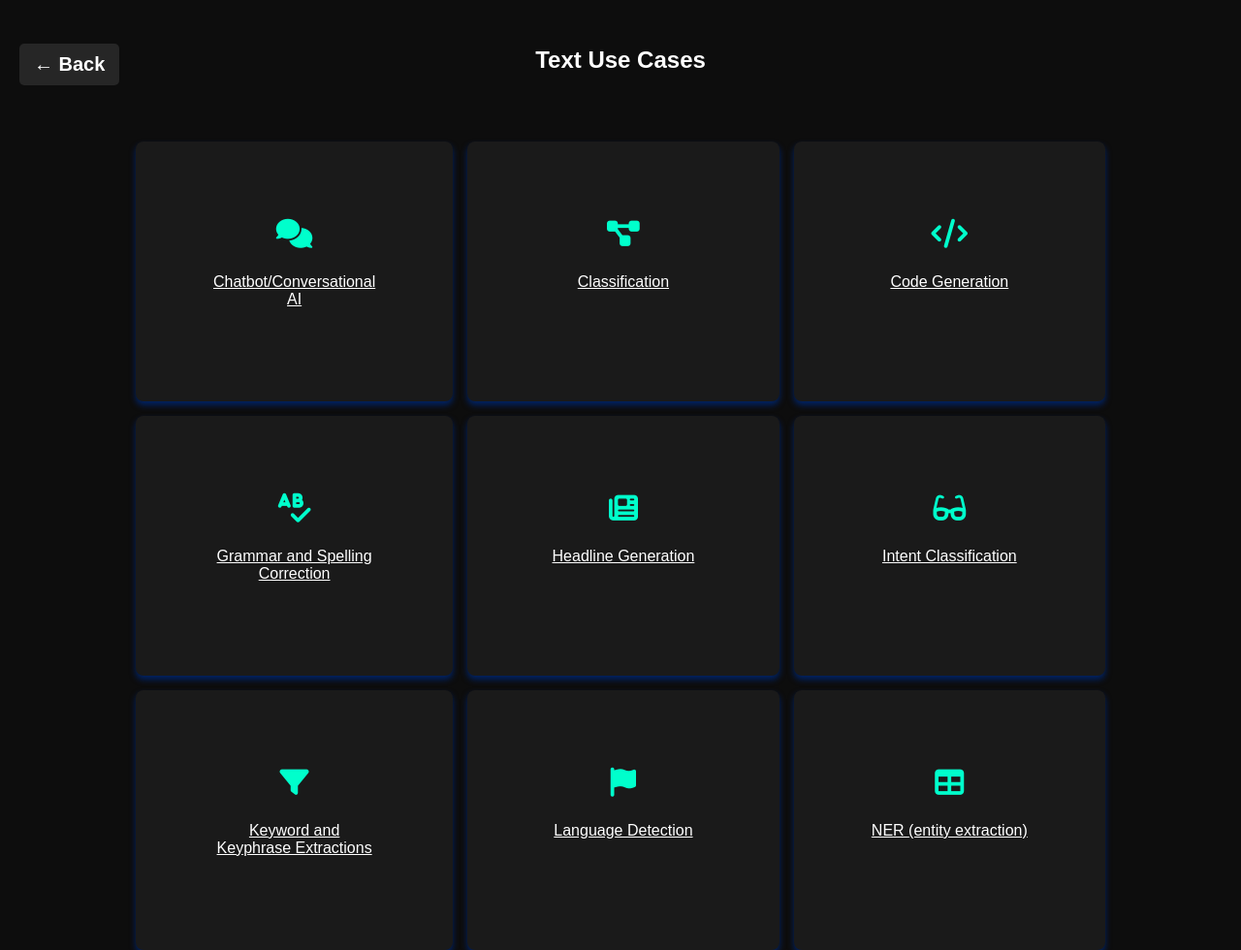
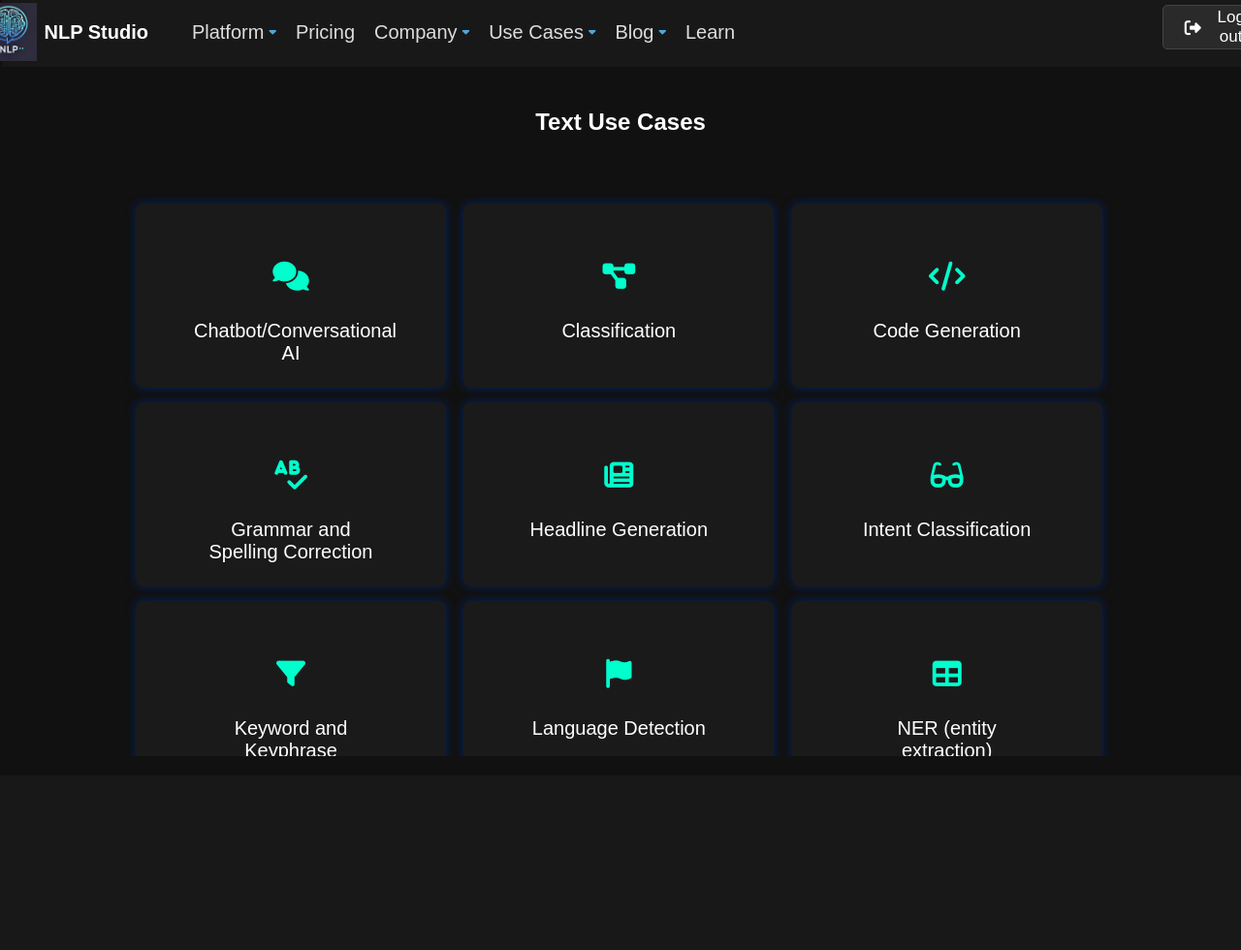
Before and after one commit to jayeshkherkar/NLP_APP, a Flask app: template templates/Features.html in a window 1280 px wide. Shown: the whole page at 97% size. After the commit the page ends 780 px from the top, so only its background shows below. Run offline with Flask 3, Linux system fonts and the light colour scheme; the template is opened without the code that fills it, so the values that code supplies are empty; some libraries are stand-ins or nearby versions.

Commit message:
add nav-bar to features page

```diff
--- a/templates/Features.html
+++ b/templates/Features.html
@@ -28,16 +28,25 @@
         /* Individual Box */
         .box {
             background: #1a1a1a;
-            padding: 80px;
+            padding: 60px;
             border-radius: 8px;
             text-align: center;
             transition: transform 0.3s, background 0.3s;
-            box-shadow: 0 4px 6px #002366;
+            box-shadow: 0 0px 10px #002366;
             cursor: pointer;
             opacity: 5; /* Initially hidden */
             transform: translateY(50px); /* Start from below */
             animation: fadeInUp 0s ease-out forwards;
+            height:70px;
+            width:200px;
+
+
         }
+        html, body {
+            overflow-x: hidden; /* Horizontal scroll disable */
+        }
+
+
 
         .box:hover {
             background:#002366;
@@ -50,50 +59,169 @@
             font-size: 30px;
             margin-bottom: 10px;
             color: #00ffcc;
+
         }
 
         .box p, .box a {
             color: white;
+            text-decoration:none;
+            font-size:20px;
+
         }
 
         /* Responsive Design */
         @media (max-width: 768px) {
             .container {
-                grid-template-columns: repeat(2, 1fr);
+                grid-template-columns: repeat(3, 1fr);
             }
         }
 
         @media (max-width: 480px) {
             .container {
-                grid-template-columns: repeat(1, 1fr);
+                grid-template-columns: repeat(3, 1fr);
             }
         }
+        /* Navbar Styling */
+        /* General Styles */
+        body {
+            margin: 0;
+            font-family: Arial, sans-serif;
+            background-color: #111;
+        }
 
-        .back-arrow {
-            position: absolute;
-            top: 45px;
-            left: 20px;
+        /* Navbar */
+        .navbar {
+            display: flex;
+            position: relative;
+            /*align-items: center;*/
+            justify-content: space-between;
+            background-color: #181818;
+            padding: 1vh 20vw;
+            height: 7vh;
+            width:63%;
+            left: -18.5px; /* Thoda left shift karne ke liye negative value */
+            right: +10px;
+            top: -23px;
+            font-size:1.5vw;
+
+        }
+
+        /* Logo Section */
+        .logo {
+            display: flex;
+            align-items: center;
+            margin-left: -280px;
+        }
+
+        .logo img {
+            width: 60px; /* Adjust logo size */
+            margin-right: 8px;
+
+        }
+
+        .logo span {
             color: white;
+            font-weight: bold;
             font-size: 20px;
+            bottom:2px;
+        }
+
+
+        /* Navbar Links */
+        .nav-links {
+            list-style: none;
+            display: flex;
+            align-items: center;
+            gap: 20px;  /* Add space between links */
+            padding: 5px 25px;
+            margin-left: 20px;
+            flex-grow: 1; /* Push logout button to right */
+        }
+
+        .nav-links li {
+            position: relative;
+        }
+
+        .nav-links a {
             text-decoration: none;
-            font-weight: bold;
-            background: rgba(255, 255, 255, 0.1);
-            padding: 10px 15px;
+            color: #ddd;
+            font-size: 20px;
+            transition: color 0.3s;
+            display: flex;
+            align-items: center;
+            gap: 5px;
+
+        }
+
+        .nav-links a:hover {
+            color: #4da8da;
+        }
+
+        /* Dropdown Icon Styling */
+        .nav-links i {
+            font-size: 12px;
+            color: #4da8da;
+        }
+
+        /* Logout Button */
+        .logout-btn {
+            background-color: #2a2a2a;
+            color: white;
+            border: 1px solid #444;
+            padding: 22px 22px;
             border-radius: 5px;
+            cursor: pointer;
+            font-size: 17px;
+            display: flex;
+            align-items: center;
+            gap: 5px;
+            width:120px;
+            height:30px;
+            align-items: center;  /* Vertical alignment */
+            justify-content: center;
+            margin-right: -35vh;
+            right:5vh;
         }
-        .back-arrow:hover {
-            background: rgba(255, 255, 255, 0.3);
+
+        .logout-btn:hover {
+            background-color: #444;
         }
+
+        /* Adjust Log Out Button Position */
+        .logout-container {
+            display: flex;
+            align-items: center;
+            justify-content: center;
+            padding-right: 20px;
+        }
+
+
+
     </style>
 </head>
 <body>
 
+    <nav class="navbar">
+        <div class="logo">
+            <img src="..//Images.png//nlp_logo_2.png" alt="Logo">
+            <span>NLP Studio</span>
+        </div>
+        <ul class="nav-links">
+            <li><a href="index.html">Platform <i class="fas fa-caret-down"></i></a></li>
+            <li><a href="index.html">Pricing</a></li>
+            <li><a href="index.html">Company <i class="fas fa-caret-down"></i></a></li>
+            <li><a href="Features.html">Use Cases <i class="fas fa-caret-down"></i></a></li>
+            <li><a href="index.html">Blog <i class="fas fa-caret-down"></i></a></li>
+            <li><a href="Features.html">Learn</a></li>
+        </ul>
+        <button class="logout-btn">
+            <i class="fas fa-sign-out-alt"></i> Log out
+        </button>
+    </nav>
 
     <div class = "Main_body">
 
-        <a href="index.html" class="back-arrow">
-            &#8592; Back
-        </a>
+
         <h2>Text Use Cases</h2>
 
         <div class="container">
--- a/templates/index.html
+++ b/templates/index.html
@@ -4,7 +4,7 @@
 <head>
   <meta charset="utf-8">
   <meta name="viewport" content="width=device-width, initial-scale=1">
-  <title>NLP application</title>
+  <title>NLP Studio</title>
 
 
 
@@ -78,6 +78,7 @@
       <div class="container">
         <div class="row">
           <div class="col-md-12">
+            <h1 class="Heading-big">Welcome to NLP Studio!</h1>
             <h1 class="title-big">One Platform to Rule All NLP Tasks – Smarter, Faster, Better!</h1>
             <h2 class="subtitle-big">Perform Sentiment Analysis, Named Entity Recognition, and more in one place.</h2>
           </div>
```
Also changed, not shown: templates/NER.html (+12 -7 lines), templates/assets/css/main.css (+8 -1 lines).
